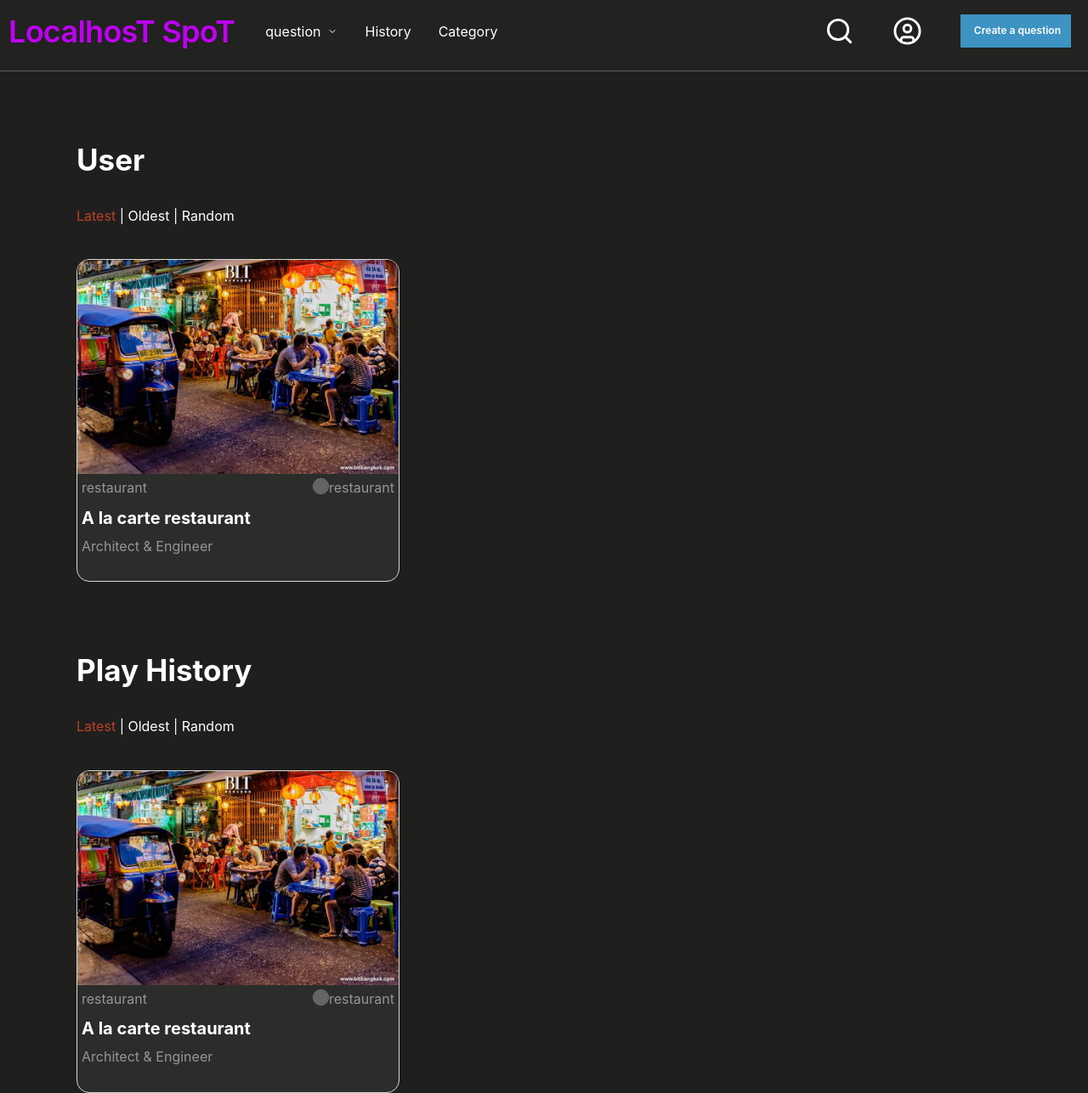
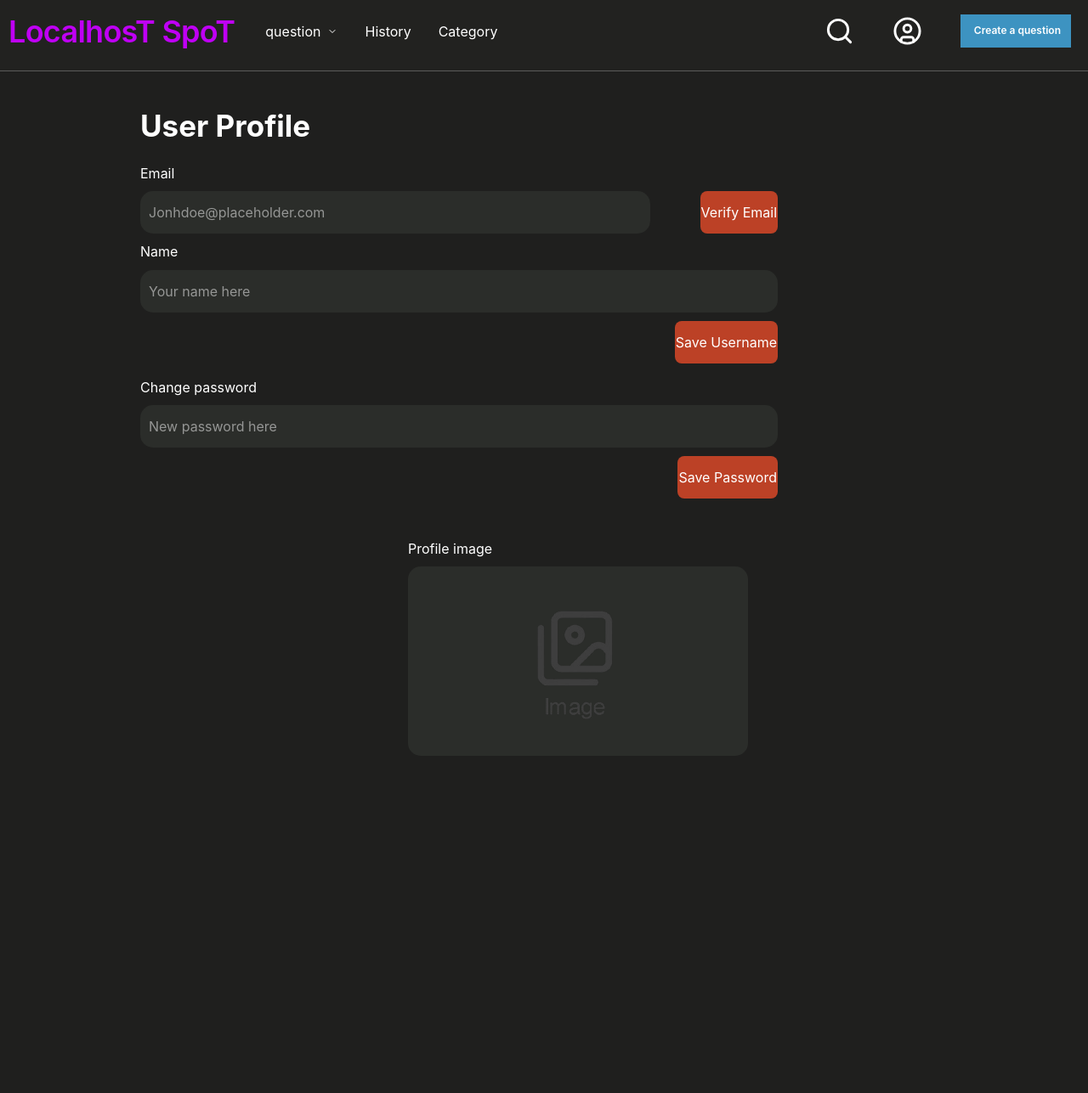
Before and after one commit to Intanin-SE67/LocalHot-Spot, a Next.js app: page /Profile in a window 1280 px wide. Shown: the top 1287 px of the page at 85% size. After the commit the page ends 890 px from the top, so only its background shows below. Built offline with nearby package versions, Linux system fonts and the light colour scheme; grey boxes are pictures that could not be loaded.

Commit message:
Add profile page+ fixing globals.css

```diff
--- a/app/Profile/page.tsx
+++ b/app/Profile/page.tsx
@@ -3,70 +3,37 @@ import Navbar from "../navbar";
 export default function HistoryPage() {
   return (
     <div>
-      <Navbar />
-      <div className="container-text">
-        <h1 style={{ fontSize: '35px', fontWeight: 'bold' }}>User</h1>
-        <div className="menu-sort">
-          <span style={{ color: '#BC4126'}}>Latest</span> |
-          <span> Oldest</span> |
-          <span> Random</span>
-        </div>
-      </div>
-      <div className="container">
-        <div className="card">
+    <Navbar />
+        <div className="container">
+            <div style={{marginLeft: '75px'}}>
+                <h1 style={{ fontSize: '35px', fontWeight: 'bold', paddingBottom: '20px'}}>User Profile</h1>
+                <div>
+                  <h1 style={{paddingBottom: '10px'}}>Email</h1>
+                    <input type="Email" placeholder="Jonhdoe@placeholder.com" className="input-text" style={{minWidth: 'fill'}}></input>
+                    <button  className="button-comfirm" style={{float: 'right'}}>Verify Email</button>
+                </div>
+                <div>
+                  <h1 style={{paddingBottom: '10px', margin: 'auto'}}>Name</h1>
+                  <input type="text" placeholder="Your name here" className="input-text" style={{minWidth: '750px'}}></input><br />
+                  <button  className="button-comfirm" style={{float: 'right'}}>Save Username</button>
+                </div><br /><br /><br />
 
-            <img src="../images/อาหารตามสั่ง_Bodynew2.jpg" alt="" className="img-card"/>
-            <div className="card-header">
-              <p>restaurant</p>
-              <p className=" p-user">
-                <img src ="#" className="img-card-header"/>
-                restaurant
-              </p>
-            </div>
-            <div className="card-body">
-              <p style={{ fontSize: '20px', fontWeight: 'bold' }}>
-                A la carte restaurant
-              </p>
-              <p style={{opacity: 0.5}}>
-                Architect & Engineer
-              </p>
+                <div>
+                  <h1 style={{paddingBottom: '10px', margin: 'auto'}}>Change password</h1>
+                  <input type="text" placeholder="New password here" className="input-text" style={{width: '750px'}}></input><br />
+                  <button  className="button-comfirm" style={{float: 'right'}}>Save Password</button>
+                </div><br /><br /><br />
+
+
             </div>
 
-          </div>
-      </div>
-
-
-
-      <div className="container-text">
-        <h1 style={{ fontSize: '35px', fontWeight: 'bold' }}>Play History</h1>
-        <div className="menu-sort">
-          <span style={{ color: '#BC4126'}}>Latest</span> |
-          <span> Oldest</span> |
-          <span> Random</span>
-        </div>
-      </div>
-      <div className="container">
-        <div className="card">
-
-            <img src="../images/อาหารตามสั่ง_Bodynew2.jpg" alt="" className="img-card"/>
-            <div className="card-header">
-              <p>restaurant</p>
-              <p className=" p-user">
-                <img src ="#" className="img-card-header"/>
-                restaurant
-              </p>
-            </div>
-            <div className="card-body">
-              <p style={{ fontSize: '20px', fontWeight: 'bold' }}>
-                A la carte restaurant
-              </p>
-              <p style={{opacity: 0.5}}>
-                Architect & Engineer
-              </p>
+            <div style={{margin: 'auto'}}>
+              <h1 style={{paddingBottom: '10px'}}>Profile image</h1>
+              <img src="../../images/image-type.png" className="img-input" style={{ width: 400,height: 'auto', margin: '0px auto'}}></img>
             </div>
 
-          </div>
-      </div>
+        </div>
+
     </div>
   );
 }
--- a/app/create/choices/page.tsx
+++ b/app/create/choices/page.tsx
@@ -20,33 +20,30 @@ export default function ChoicesPage() {
       </div>
 
 
-      <div className="container-create">
-        <div>
-
-        </div>
+      <div className="container-create" style={{paddingBottom: '10px'}}>
         <span className="span-create">Type</span>
         <div className="line"></div>
-        <div className="container-input">
-          <img src="../../images/image-type.png" className="img-input" style={{ width: 400 }}></img>
+        {/* <div className="container-input" style={{padding: '0px auto'}}> */}
+          <img src="../../images/image-type.png" className="img-input" style={{ width: 400, margin: '0px auto'}}></img>
 
-        </div>
+        {/* </div> */}
 
 
 
          <span className="span-create">Upload Images</span>
         <div className="line"></div>
-        <div className="container-input">
+        {/* <div className="container-input"> */}
 
-          <img src="../../images/upload-img.png" className="img-input"></img>
-        </div>
+          <img src="../../images/upload-img.png" className="img-input" style={{margin: '0px auto'}}></img>
+        {/* </div> */}
 
 
 
          <span className="span-create">Choices</span>
         <div className="line"></div>
-        <div className="container-input">
-          <input type="text" placeholder="Search by Name" className="input-text"></input>
-          <button  className="button-create" style={{ height: 50 }}>search</button>
+        <div>
+            <input type="text" placeholder="Search by Name" className="input-text"></input>
+            <button  className="button-create" style={{ height: 50}}>search</button>
         </div>
 
         <div className="container-button-button">
--- a/app/globals.css
+++ b/app/globals.css
@@ -168,7 +168,7 @@ tr {
     padding-inline: 10px;
     padding: 20px 150px;
     margin-top: 80px;
-    margin-left: 40px;
+    /* margin-left: 40px; */
     gap: 20px;
     justify-items: center;
     text-align: center;
@@ -271,10 +271,11 @@ tr {
 
 /*----------------------- Line Styles ------------------*/
 .line {
-    flex-grow: 1;
+    flex-grow: 2;
     height: 2px;
     background-color: #D4D4D4;
-    max-width: 1000px;
+    max-width: auto;
+    margin: '0px auto';
     margin-bottom: 10px;
 }
 
@@ -285,7 +286,8 @@ tr {
     padding-left: 10px;
     background-color: #2B2D2A;
     border-radius: 15px;
-    width: 700px;
+    width: auto;
+    min-width: 600px;
     height: 50px;
     justify-content: center;
     margin-bottom: 10px;
@@ -307,6 +309,14 @@ tr {
     border-radius: 8px;
     width: 80px;
     height: 40px;
+    background-color: #BC4126;
+}
+.button-comfirm {
+    border: rgba(253, 245, 230, 0) 1px solid;
+    border-radius: 8px;
+    margin-left: 10px;
+    width: 120;
+    height: 50px;
     background-color: #BC4126;
 }
 .button-play {
```
